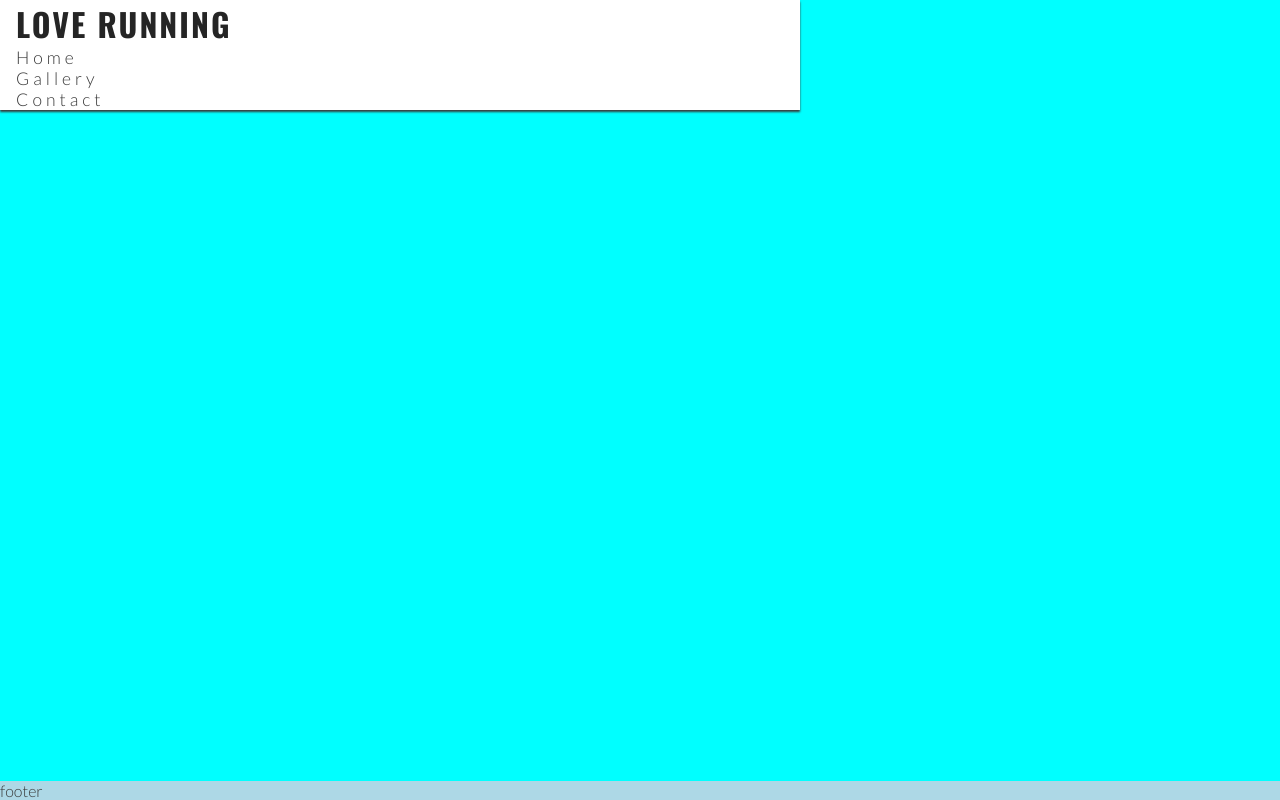
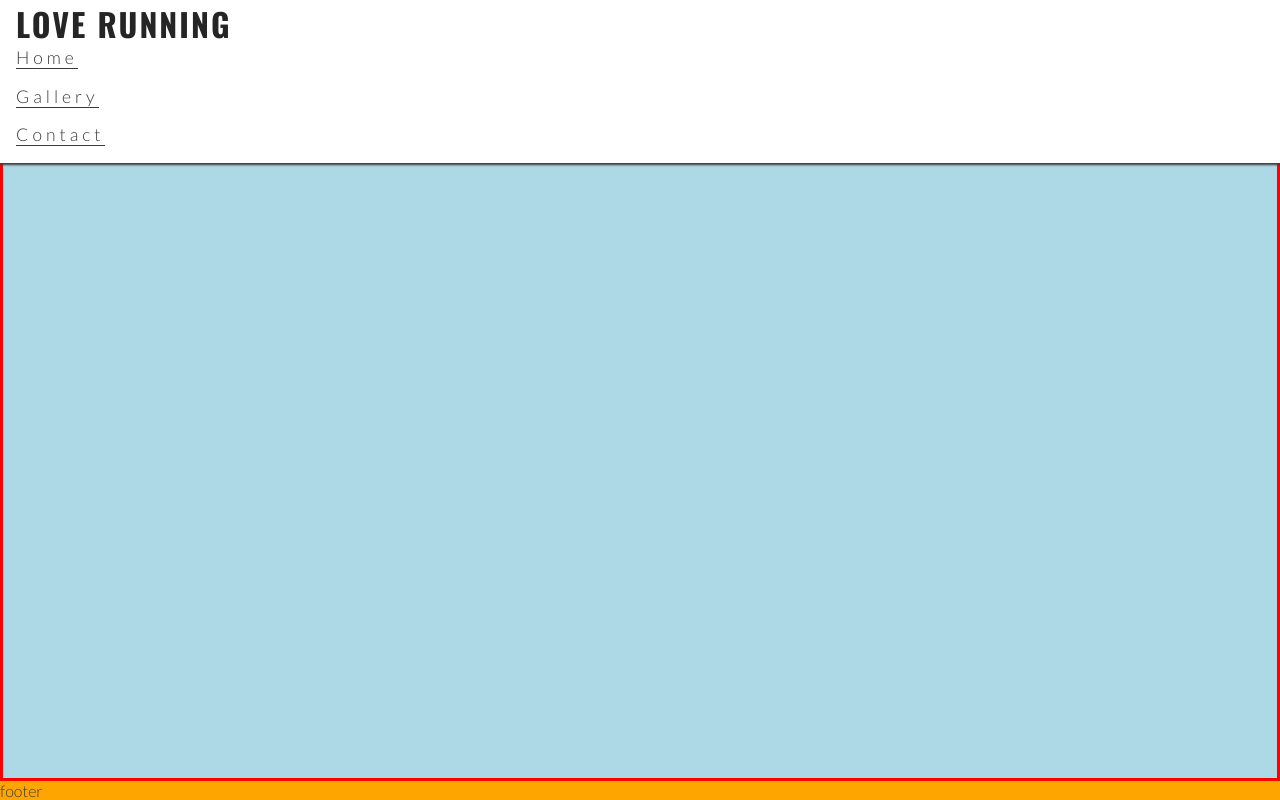
Before and after one commit to konmez/loverunning, a plain HTML site: page index.html in a window 1280 px wide. Drawn offline with nearby package versions, Linux system fonts and the light colour scheme.

Commit message:
header section:nav bar design

```diff
--- a/assets/css/style.css
+++ b/assets/css/style.css
@@ -1,60 +1,70 @@
-/* import google fonts*/
-
+/* Google fonts import */
 @import url('https://fonts.googleapis.com/css2?family=Lato:wght@300&family=Oswald:wght@200;300;400;500;600;700&display=swap');
 
-/* asterisk wildcard to override browser defaults*/
+/* Asterisk wildcard selector to override default styles added by the browser */
 * {
-     padding: 0;
-     margin: 0;
-     box-sizing: border-box;
+    padding: 0;
+    margin: 0;
+    box-sizing: border-box;
 }
-/* general styles */
-body{
+
+/* General styles */
+body {
     min-height: 100vh;
     display: flex;
     flex-direction: column;
-    /*  generic project styles */
+    /* Generic project styles */
     color: #3a3a3a;
-    font-family: "Lato", sans-serif;
+    font-family: 'Lato', sans-serif;
 }
 
-
-/* header */
-header{
+/* Header */
+header {
     background-color: #ffffff;
     padding: 0 1rem;
     position: fixed;
-    width: 100vh;
     z-index: 99;
+    width: 100%;
     box-shadow: 0 2px 2px #3a3a3a;
 }
 
-header a{
+header a {
     text-decoration: none;
     color: inherit;
 }
 
-h1{
-    font-family: "Oswald", sans-serif;
+h1 {
+    font-family: 'Oswald', sans-serif;
     text-transform: uppercase;
     letter-spacing: 2px;
-    color: #252525
+    color: #252525;
 }
 
-#menu{
+#menu {
     font-size: 110%;
     letter-spacing: 4px;
-    list-style: none;
+    list-style-type: none;
+}
+
+#menu > li {
+    margin-bottom: 1em;
+}
+
+.active {
+    border-bottom: 1px solid #3a3a3a;
+}
+
+/* Main content */
+main {
+    background-color: lightblue;
+    /* Make main element take up any surplus space to push footer down */
+    flex: 1 0 auto;
+    /*!!! for ediiting purpose, to be removed */
+    border: solid 3px red;
 
 }
 
-/*  Main  */
-main{
-    background-color: aqua;
-    flex: 1 0 auto;
+/* Footer */
+footer {
+    background-color: orange;
 }
-
-/* footer */
-footer{
-    background-color: lightblue;
-}
--- a/index.html
+++ b/index.html
@@ -13,6 +13,7 @@
    <link rel="icon"  sizes="32X32"  href="assets/images/favicon/favicon-32x32.png">
    <link rel="icon"  sizes="16X16"  href="assets/images/favicon/favicon-16x16.png">
     <!-- Stylesheet -->
+   <!-- <link rel="stylesheet" href="./assets/css/styleFromCI.css"> -->
    <link rel="stylesheet" href="./assets/css/style.css">
 </head>
 <body>
@@ -22,20 +23,22 @@
       <a href="index.html">
         <h1 id="logo">Love Running</h1>
       </a>
+      <!-- <input type="checkbox" id="nav-toggled" name="nav-toggled">
+      <label for="nav-toggled" class="nav-toggled-label">X</label> -->
       <nav>
-        <ul id="menu">
-          <li> <a href="index.html">Home</a> </li>
-          <li><a href="">Gallery</a></li>
-          <li><a href="">Contact</a></li>
 
-
+        <ul id="menu" >
+          <li> <a href="index.html"  class="active">Home</a> </li>
+          <li><a href=""  class="active">Gallery</a></li>
+          <li><a href="" class="active">Contact</a></li>
         </ul>
-
 
       </nav>
     </header>
     <!-- main content-->
-     <main>main</main>
+     <main>
+      main content
+    </main>
      <!--  footer-->
        <footer>footer</footer>
 
```
